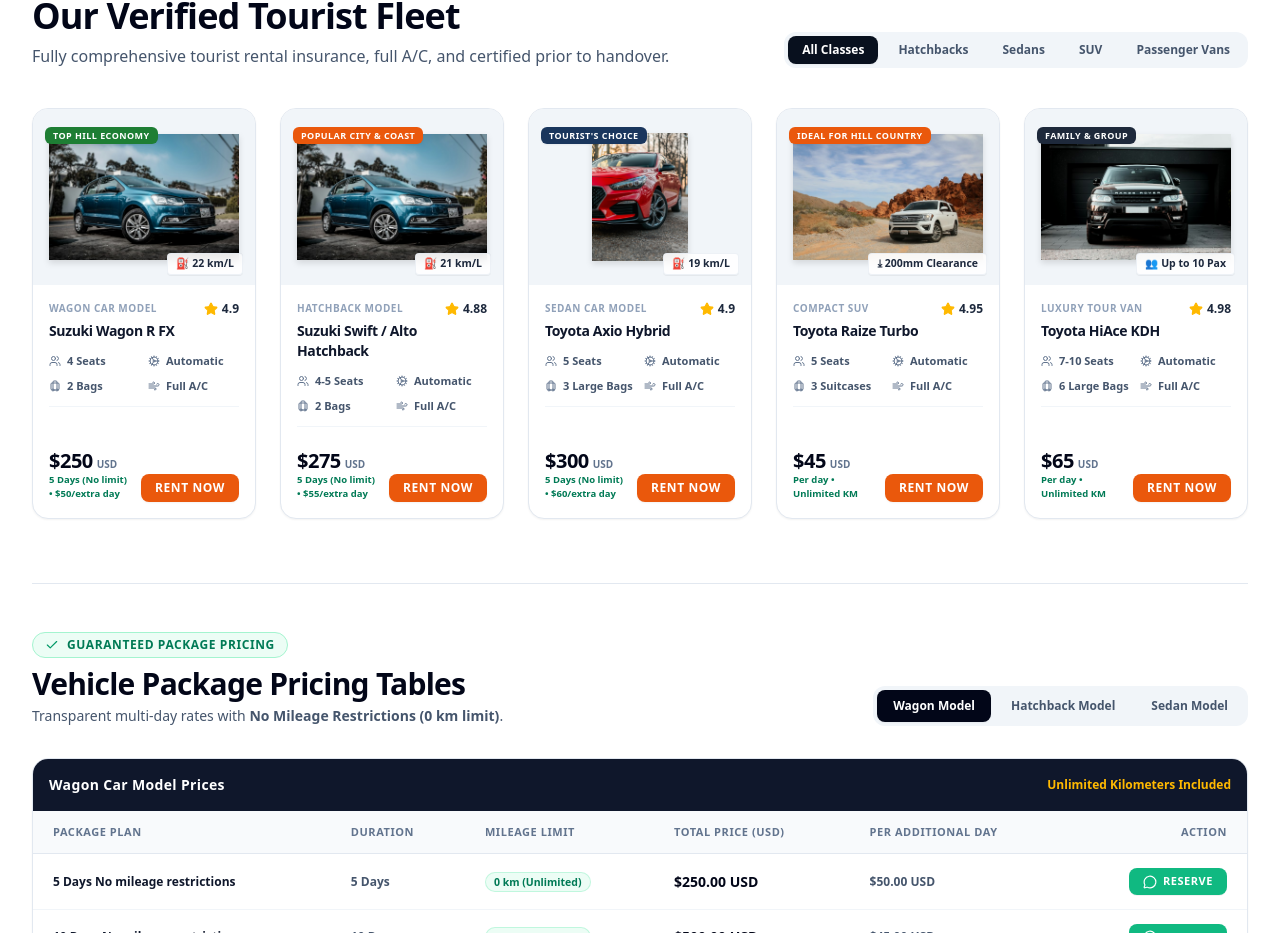
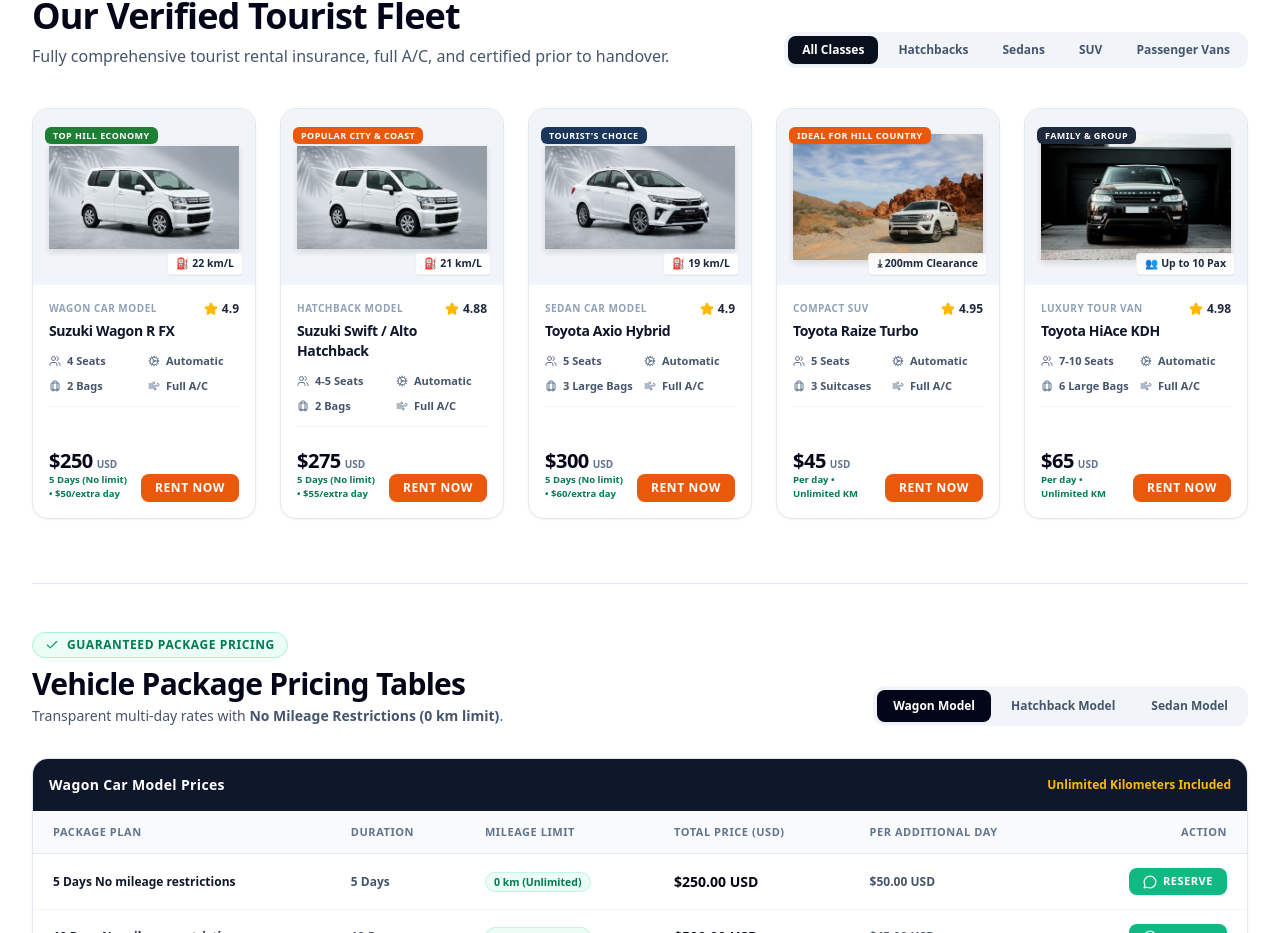
Before and after one commit to sahan125/ceylon-trail-web, a Next.js app: page / in a window 1280 px wide. Shown: the part 1832-2765 px from the top of the page. Built offline with nearby package versions, Linux system fonts and the light colour scheme; no server answers; the database is empty.

Commit message:
Update vehicle image references to wagon-r-fleet.png and axio-sedan-fleet.png to bust browser cache

```diff
--- a/src/data/mockData.ts
+++ b/src/data/mockData.ts
@@ -104,7 +104,7 @@
     category: "WAGON CAR MODEL",
     rating: 4.9,
     type: "Hatchbacks",
-    image: "/images/wagon-r.png",
+    image: "/images/wagon-r-fleet.png",
     specs: {
       seats: "4 Seats",
       transmission: "Automatic",
@@ -126,7 +126,7 @@
     category: "HATCHBACK MODEL",
     rating: 4.88,
     type: "Hatchbacks",
-    image: "/images/wagon-r.png",
+    image: "/images/wagon-r-fleet.png",
     specs: {
       seats: "4-5 Seats",
       transmission: "Automatic",
@@ -148,7 +148,7 @@
     category: "SEDAN CAR MODEL",
     rating: 4.9,
     type: "Sedans",
-    image: "/images/axio-sedan.png",
+    image: "/images/axio-sedan-fleet.png",
     specs: {
       seats: "5 Seats",
       transmission: "Automatic",
```
Also changed, not shown: public/images/axio-sedan-fleet.png (added), public/images/wagon-r-fleet.png (added).
